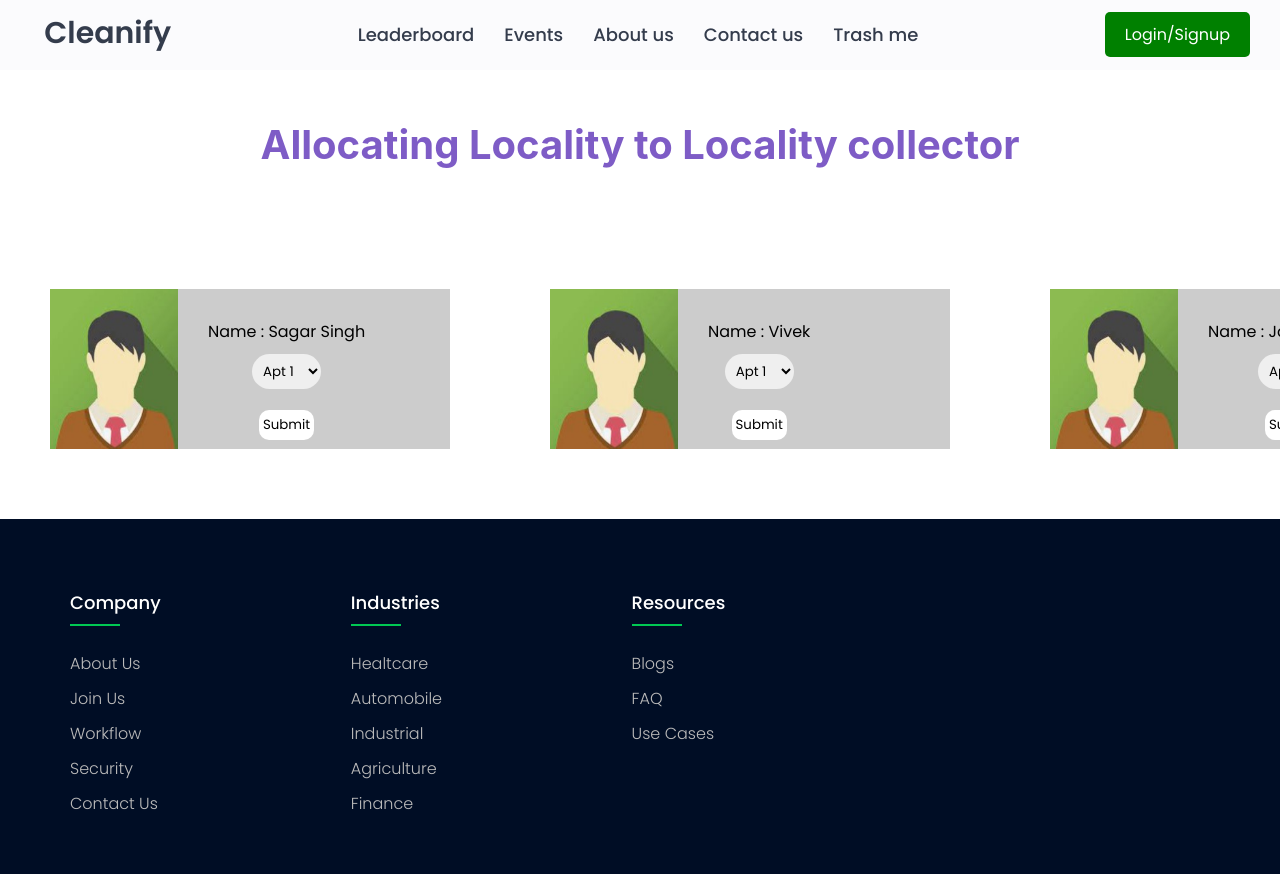
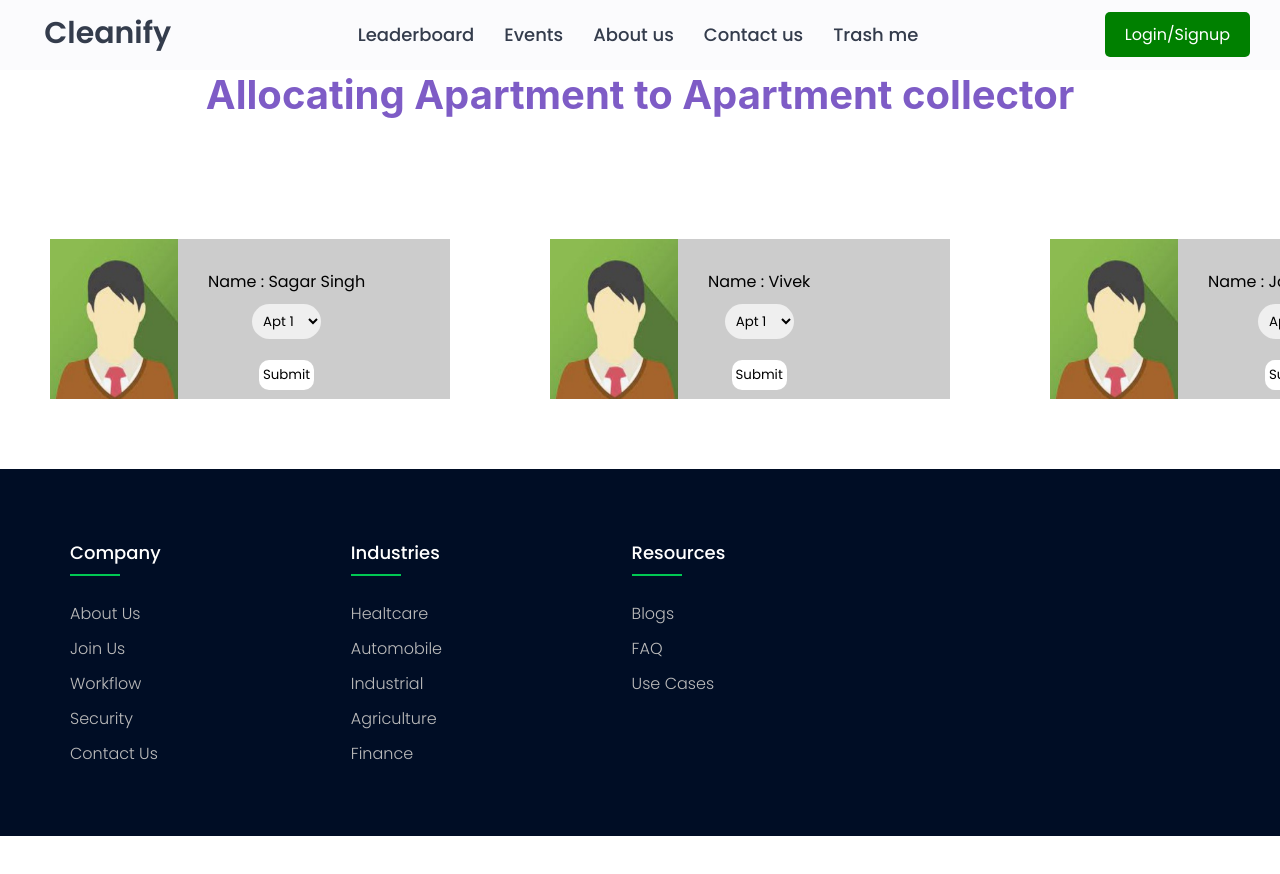
Before and after one commit to jagjeet-singh1812/Domestic_Waste_Management_, a React (Create React App) app in the folder client/: page /adminapt in a window 1280 px wide. Shown: the top 874 px of the page. After the commit the page ends 836 px from the top, so only its background shows below. Built offline with nearby package versions, Linux system fonts and the light colour scheme; a web font is replaced by a local one.

Commit message:
updated apt

```diff
--- a/client/src/Component/BuildingForAptCollector/BuildingForAptCollector.js
+++ b/client/src/Component/BuildingForAptCollector/BuildingForAptCollector.js
@@ -5,11 +5,8 @@ import { useNavigate } from 'react-router-dom'
 const BuildingForAptCollector = () => {
 
     const navigate = useNavigate();
-
     return (
-        <>
-
-            <h2 style={{ textAlign: "center", color: "black" }}>Building Names</h2>
+        <><h2 style={{ textAlign: "center", color: "black" }}>Building Names</h2>
             <div className='grid-apt'>
                 <div className="container-apt">
                     <img className='img-apt' alt="building" src="https://picsum.photos/200" />
--- a/client/src/Component/Nav/Nav.css
+++ b/client/src/Component/Nav/Nav.css
@@ -6,7 +6,8 @@
   font-family: 'Poppins', sans-serif;
 }
 nav{
-  position: sticky;
+  /* position: sticky; */
+  position: fixed;
   z-index: 99;
   width: 100vw;
   /* width: 100%; */
--- a/client/src/Pages/Admin/Admin.js
+++ b/client/src/Pages/Admin/Admin.js
@@ -3,7 +3,7 @@ import React from 'react'
 const Admin = () => {
   return (
     <>
-        <h2 style={{textAlign:"center",margin:40}}> Options </h2>
+         <h2 style={{textAlign:"center",marginTop:70,marginBottom:40}}> Options </h2>
         <br></br>
         <a href="/adminlocal"><h4 style={{textAlign:"center"}}>Allocate Locality to Locality Collector</h4></a>
         <br></br>
--- a/client/src/Pages/AdminApt/AdminApt.js
+++ b/client/src/Pages/AdminApt/AdminApt.js
@@ -5,8 +5,7 @@ import avatar from "../../Assets/avatar.jpg"
 const AdminApt = () => {
     return (
         <>
-
-            <h2 style={{ textAlign: "center", margin: 50 }}>Allocating Locality to Locality collector</h2>
+            <h2 style={{ textAlign: "center", marginTop: 70 , marginBottom:50 }}>Allocating Apartment to Apartment collector</h2>
             <div className='grid-aptc'>
                 <div className="container-aptc">
                     <img className='img-aptc' alt="building" src={avatar} />
--- a/client/src/Pages/AdminLocality/AdminLocality.js
+++ b/client/src/Pages/AdminLocality/AdminLocality.js
@@ -5,8 +5,7 @@ import avatar from "../../Assets/avatar.jpg"
 const AdminLocality = () => {
     return (
         <>
-
-            <h2 style={{ textAlign: "center", margin: 50 }}>Allocating Locality to Locality collector</h2>
+           <h2 style={{ textAlign: "center", marginTop: 70 , marginBottom:50 }}>Allocating Locality to Locality collector</h2>
             <div className='grid-local'>
                 <div className="container-local">
                     <img className='img-local' alt="building" src={avatar} />
--- a/client/src/Pages/Home/Home.js
+++ b/client/src/Pages/Home/Home.js
@@ -1,10 +1,9 @@
 import React from "react";
 import "./home.css";
 import BlogSlider from "../../Component/BlogSlider/Blogslider";
-import "./YourComponent.css"; // Import your CSS file for styling
+import "./YourComponent.css";
 
 const Home = () => {
-  // Define the percentages for each disease
   const diseases = [
     {
       name: "Dengue",
```
Also changed, not shown: 1 other file (tests, documents, lock files or other folders).
